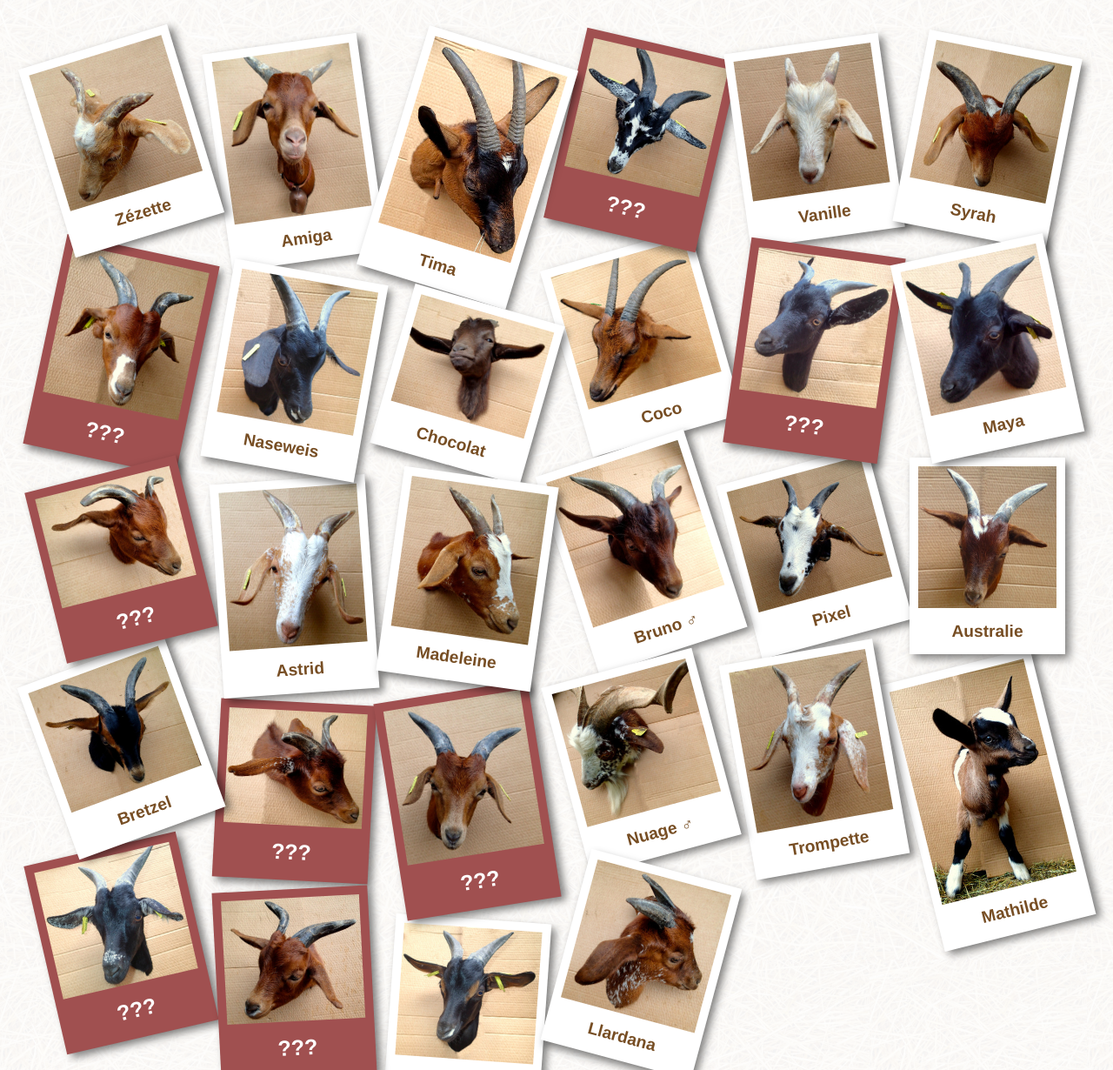
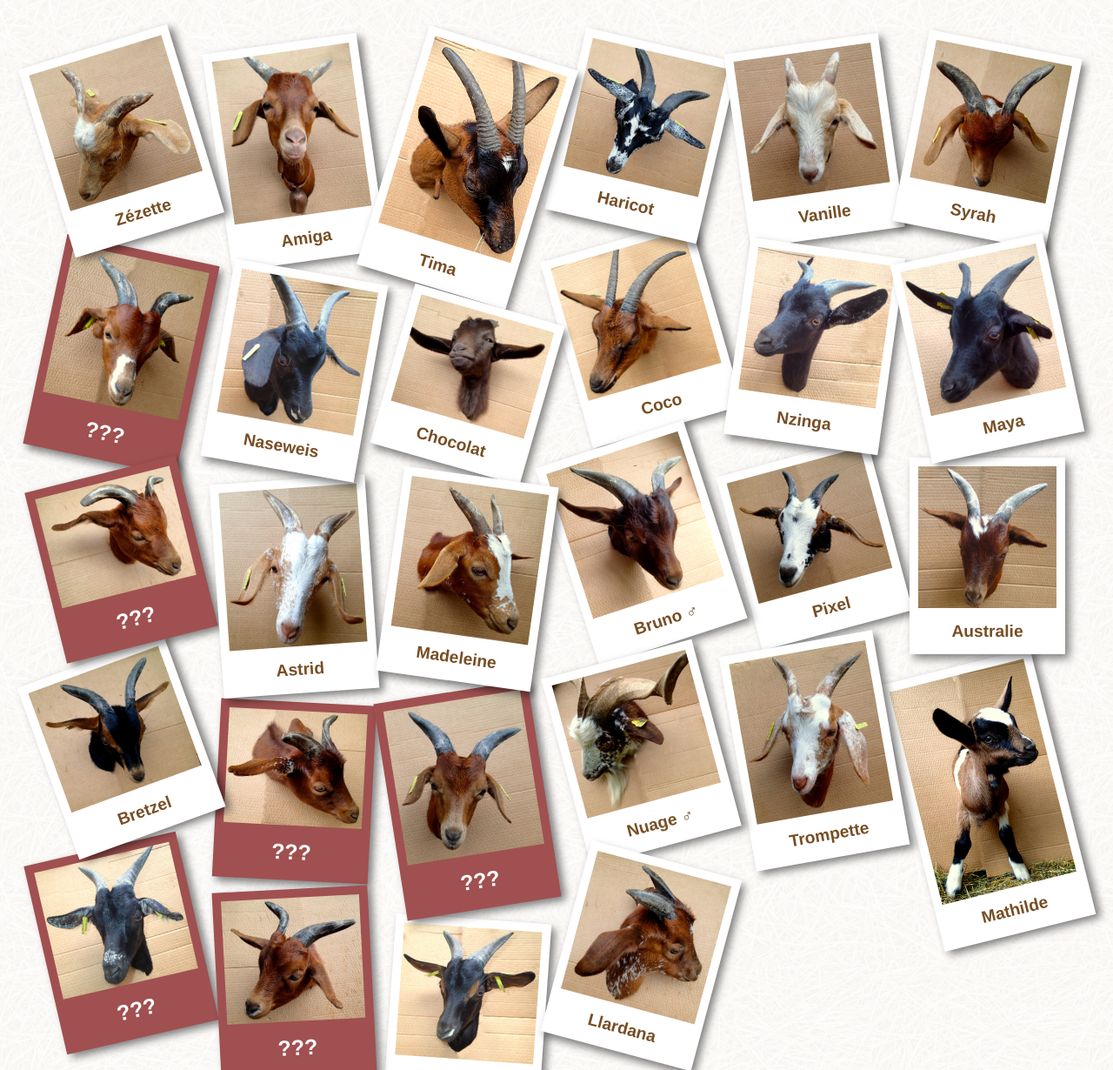
Before and after one commit to freepius/name-your-goat, a PHP site: page / in a window 1280 px wide. Shown: the part 1397-2627 px from the top of the page at 87% size. Run offline with PHP 8.4, Linux system fonts and the light colour scheme.

Commit message:
Add 2 goat names

```diff
--- a/src/data/goats.php
+++ b/src/data/goats.php
@@ -1,7 +1,7 @@
 <?php
 
 return [
-'01081'  => [null,              null,                                null,        2020, null,         'Rove'],
+'01081'  => ['Fabian',          'Légumineuses',                      'Haricot',   2020, null,         'Rove'],
 '01082'  => ['Émilie & Lucas',  'Instruments de musique',            'Trompette', 2020, null,         'Rove'],
 '01083'  => ['Annemarie',       'Écrivaine Astrid Lindgren',         'Astrid',    2020, null,         'Rove'],
 '01084'  => ['Marie-Leïla',     'Numérique ou Peinture',             'Pixel',     2020, null,         'Rove'],
@@ -16,7 +16,7 @@ return [
 '01093'  => ['Johannes',        'Cols du Tour de France',            'Madeleine', 2020, null,         'Rove'],
 '01094'  => ['Monique & J-F',   'Plantes aromatiques',               'Lavande',   2020, null,         'Rove'],
 '01095'  => ['Jasper & Darcie', 'Amitié',                            'Amiga',     2020, null,         'Rove'],
-'NC-1'   => [null,              null,                                null,        2020, null,         'Rove'],
+'NC-1'   => ['Émilie & Lucas',  'Femmes au destin exceptionnel',     'Nzinga',    2020, null,         'Rove'],
 'NC-2'   => ['Annemarie',       'Australie',                         'Australie', 2020, null,         'Rove'],
 'NC-3'   => [null,              null,                                null,        2020, null,         'Rove'],
 'NC-4'   => [null,              null,                                null,        2020, null,         'Rove'],
--- a/src/trans/themes.en.php
+++ b/src/trans/themes.en.php
@@ -14,4 +14,6 @@ return [
     "Montagne" => "Mountain",
     "Amérique du Sud ou Isabel Allende" => "South America or Isabel Allende",
     "Instruments de musique" => "Music instruments",
+    "Femmes au destin exceptionnel" => "Women with an exceptional destiny",
+    "Légumineuses" => "Legumes",
 ];
```
